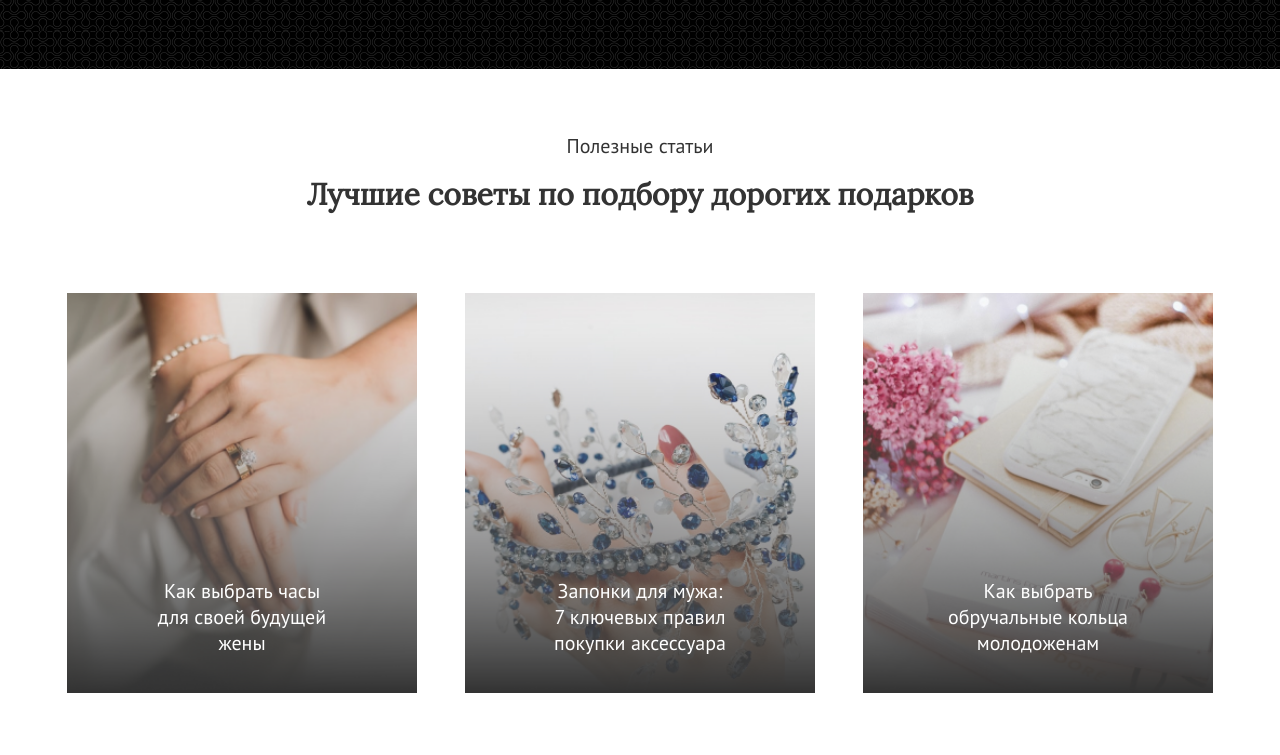
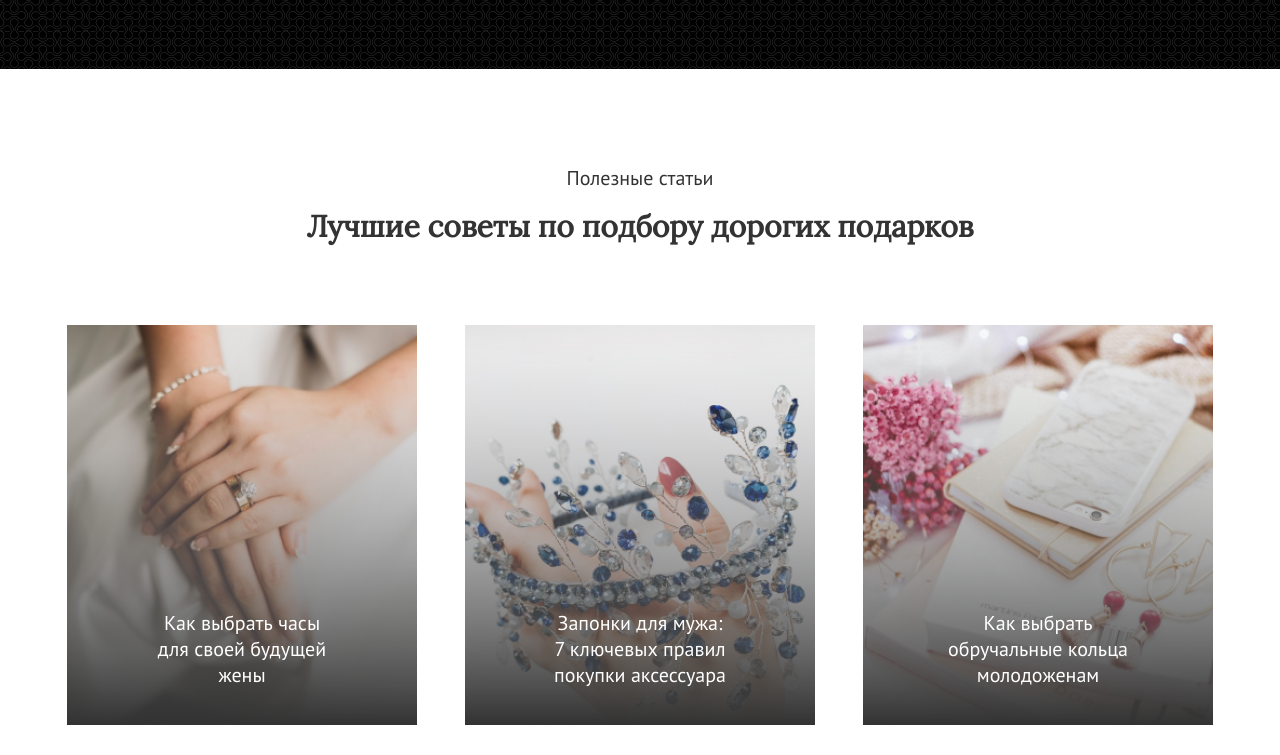
Before and after one commit to Leladatan/ojjo, a React (Vite) app: page / in a window 1280 px wide. Shown: the part 2560-3315 px from the top of the page. Built offline with nearby package versions, Linux system fonts and the light colour scheme.

Commit message:
correct margin blogs

```diff
--- a/src/Styles/homePage.css
+++ b/src/Styles/homePage.css
@@ -196,7 +196,7 @@
 }
 
 .blogs {
-  margin: 4rem 0;
+  margin: 6rem 0;
 }
 
 .blogs__content {
--- a/src/Styles/homePage.scss
+++ b/src/Styles/homePage.scss
@@ -209,7 +209,7 @@
 
 //blogs
 .blogs {
-  margin: 4rem 0;
+  margin: 6rem 0;
 }
 
 .blogs__content {
```
